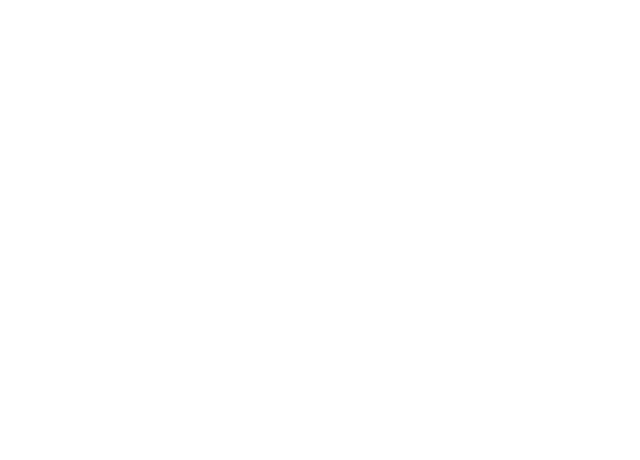
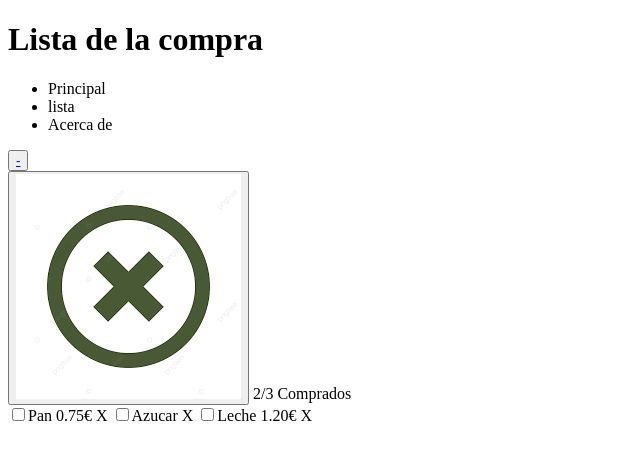
Before and after one commit to Guillejmg/202309-w1ch3-guille-miranda, a website: page index2.html in a window 1280 px wide. Shown: the whole page, without its empty margins (0-640 px from the left). Drawn offline with Linux system fonts and the light colour scheme.

Commit message:
Making Buttons

```diff
--- a/index.html
+++ b/index.html
@@ -3,9 +3,36 @@
 <head>
     <meta charset="UTF-8">
     <meta name="viewport" content="width=device-width, initial-scale=1.0">
-    <title>Document</title>
+    <meta name="description" content="Formulario">
+    <meta name="author" content="Guillermo Miranda">
+    <link rel="shortcut icon" href="./img/favicon.ico" type="image/x-icon">
+    <link rel="stylesheet" href="style.css">
+    <title>Formulario</title>
 </head>
 <body>
+    <div>
+        <header>
+         <h1>Lista de la compra</h1>
+        <nav>
+            <ul>
+                <li>Principal</li>
+                <li>lista</li>
+                <li>Acerca de</li>
+            </ul>
+        </nav>
+        </header>
+    </div>
+    <div>
+        <section>
+            <label for="button"></label>
+            <button type="button" id="button">
+                <a href="index2.html">
+                    <img src="./img/descarga.png" alt="signo más">
+                </a>
+            </button>
+            <span>2/3 Comprados</span>
+        </section>
+    </div>
 
 </body>
 </html>
--- a/index2.html
+++ b/index2.html
@@ -0,0 +1,52 @@
+<!DOCTYPE html>
+<html lang="en">
+<head>
+    <meta charset="UTF-8">
+    <meta name="viewport" content="width=device-width, initial-scale=1.0">
+    <meta name="description" content="Lista">
+    <meta name="author" content="Guillermo Miranda">
+    <link rel="shortcut icon" href="./img/favicon.ico" type="image/x-icon">
+    <link rel="stylesheet" href="style.css">
+    <title>Lista</title>
+</head>
+<body>
+    <div>
+        <header>
+         <h1>Lista de la compra</h1>
+        <nav>
+            <ul>
+                <li>Principal</li>
+                <li>lista</li>
+                <li>Acerca de</li>
+            </ul>
+        </nav>
+        </header>
+    </div>
+    <div>
+        <section>
+            <button type="button"><a href="index.html">-</a></button>
+        </section>
+    </div>
+    <div>
+        <section>
+            <label for="button"></label>
+            <button type="button" id="button">
+                <a href="index.html">
+                    <img src="./img/images.png" alt="signo más">
+                </a>
+            </button>
+            <span>2/3 Comprados</span>
+        </section>
+    <div>
+        <section>
+            <input type="checkbox" name="pan" id="pan">Pan <span>0.75€  X</span>
+            <input type="checkbox" name="azucar" id="azucar">Azucar <span>      X</span>
+            <input type="checkbox" name="leche" id="leche">Leche <span>1.20€ X</span>
+        </section>
+    </div>
+
+    </div>
+
+
+</body>
+</html>
```
Also changed, not shown: img/descarga.png (added), img/favicon.ico (added), img/images.png (added), readme.md, 2 other files.
